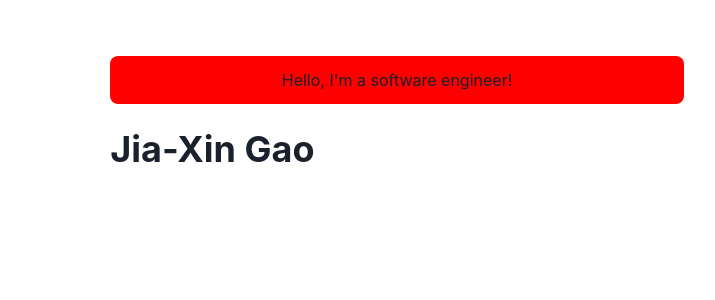
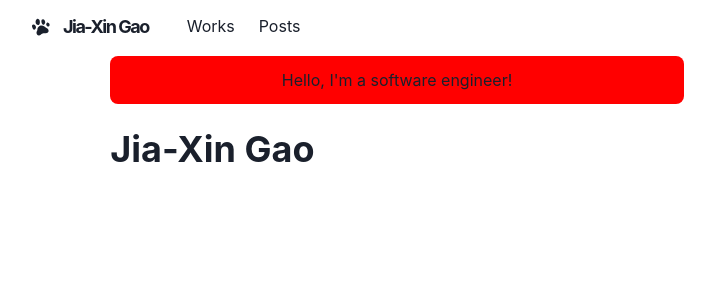
Before and after one commit to jx-gao/website, a Next.js app: page / in a window 1280 px wide. Shown: the top 300 px of the page, without its empty margins (243-958 px from the left). Built offline with nearby package versions, Linux system fonts and the light colour scheme.

Commit message:
Added navbar, logo, icons

```diff
--- /dev/null
+++ b/components/icons/footprint.js
@@ -0,0 +1,27 @@
+const FootprintIcon = props => {
+  return (
+    <svg
+      width={20}
+      height={20}
+      className="w-5 inline-block transition-transform group-hover:rotate-[20deg]"
+      viewBox="0 0 40 40"
+      fill="currentColor"
+      {...props}
+    >
+      <g transform="matrix(1.07541,0,0,1.1001,-1.05651,-0.978215)">
+        <path
+          fill="currentColor"
+          d="M13.319,4.13C13.319,4.13 10.313,4.08 9.501,9.535C9.133,13.546 12.568,15.516 14.12,15.497C15.556,15.495 17.638,14.151 17.486,9.765C17.334,5.38 14.98,4.15 13.319,4.13"
+        />
+      </g>
+      <path d="M3.12,15.575C2.626,16.02 0.637,18.024 3.508,22.915C6.379,27.806 8.628,23.888 8.923,23.455C9.218,23.021 11.41,20.306 8.664,16.924C5.918,13.543 3.12,15.575 3.12,15.575Z" />
+      <g transform="matrix(1.00722,0,0,0.981856,-0.205441,0.281328)">
+        <path d="M24.03,4.13C22.048,4.309 20.472,5.325 20.922,9.814C21.373,14.304 24.4,15.613 25.402,15.499C26.404,15.385 28.84,12.521 28.427,9.814C28.013,7.107 26.837,4.296 24.03,4.13Z" />
+      </g>
+      <path d="M32.114,11.35C32.114,11.35 29.196,13.155 30.864,16.589C32.532,20.023 34.677,19.25 36,18.588C37.322,17.927 38.02,14.778 35.931,12.665C33.843,10.551 32.114,11.35 32.114,11.35Z" />
+      <path d="M19.212,17.136C19.212,17.136 12.651,19.306 12.84,25.174C12.888,28.022 10.569,28.548 11.073,32.567C11.727,34.322 12.649,36.92 15.89,36.85C19.131,36.781 19.603,34.354 23.377,32.97C27.151,31.586 31.009,33.828 33.802,31.213C36.596,28.598 35.188,24.468 31.876,22.731C28.564,20.995 24.793,16.327 19.212,17.136Z" />
+    </svg>
+  )
+}
+
+export default FootprintIcon
--- a/components/layouts/main.js
+++ b/components/layouts/main.js
@@ -1,4 +1,5 @@
 import Head from 'next/head'
+import Navbar from '../navbar.js'
 import { Box, Container } from '@chakra-ui/react'
 
 const Main = ({ children, router }) => {
@@ -8,6 +9,9 @@ const Main = ({ children, router }) => {
         <meta name="viewport" content="width=device-width, initial-scale=1" />
         <title> Jia-Xin Gao - Homepage</title>
       </Head>
+
+      <Navbar path={router.asPath} />
+
       <Container maxW="container.md" pt={14}>
         {children}
       </Container>
--- /dev/null
+++ b/components/logo.js
@@ -0,0 +1,43 @@
+import Link from 'next/link'
+import { Text, useColorModeValue } from '@chakra-ui/react'
+import FootprintIcon from './icons/footprint'
+import styled from '@emotion/styled'
+
+const LogoBox = styled.span`
+  font-weight: bold;
+  font-size: 18px;
+  display: inline-flex;
+  align-items: center;
+  height: 30px;
+  line-height: 20px;
+  padding: 10px;
+
+  > svg {
+    transition: 200ms ease;
+  }
+
+  &:hover > svg {
+    transform: rotate(20deg);
+  }
+`
+
+const Logo = () => {
+
+  return (
+    <Link href="/">
+      <LogoBox>
+        <FootprintIcon />
+        <Text
+          color={useColorModeValue('gray.800', 'whiteAlpha.900')}
+          fontFamily='M PLUS Rounded 1c'
+          fontWeight="bold"
+          ml={3}
+        >
+          Jia-Xin Gao
+        </Text>
+      </LogoBox>
+    </Link>
+  )
+}
+
+export default Logo
--- /dev/null
+++ b/components/navbar.js
@@ -0,0 +1,99 @@
+import Logo from './logo.js'
+import NextLink from 'next/link'
+import {
+  Container,
+  Box,
+  Link,
+  Stack,
+  Heading,
+  Flex,
+  Menu,
+  MenuItem,
+  MenuList,
+  MenuButton,
+  IconButton,
+  useColorModeValue
+} from '@chakra-ui/react'
+import { HamburgerIcon } from '@chakra-ui/icons'
+
+const LinkItem = ({ href, path, children }) => {
+  const active = path === href
+  const inactiveColor = useColorModeValue('gray.800', 'whiteAlpha.900')
+  return (
+    <NextLink href={href}>
+      <Link
+        p={2}
+        bg={active ? 'grassTeal' : undefined}
+        color={active ? '#202023' : inactiveColor}
+      >
+        {children}
+      </Link>
+    </NextLink>
+  )
+}
+
+const Navbar = props => {
+  const { path } = props
+
+  return (
+    <Box
+      position="fixed"
+      as="nav"
+      w="100%"
+      bg={useColorModeValue('#ffffff40', '#20202380')}
+      style={{ backdropFilter: 'blur(10px)' }}
+      zIndex={1}
+      {...props}
+    >
+      <Container
+        display="flex"
+        p={2}
+        maxW="container.md"
+        wrap="wrap"
+        align="center"
+        justify="space-between"
+      >
+        <Flex align="center" mr={5}>
+          <Heading as="h1" size="lg" letterSpacing={'tighter'}>
+            <Logo />
+          </Heading>
+        </Flex>
+        <Stack
+          direction={{ base: 'column', md: 'row' }}
+          display={{ base: 'none', md: 'flex' }}
+          width={{ base: 'full', md: 'auto' }}
+          alignItems="center"
+          flexGrow={1}
+          mt={{ base: 4, nmd: 0 }}
+        >
+          <LinkItem href="/works" path={path}>
+            Works
+          </LinkItem>
+          <LinkItem href="/post" path={path}>
+            Posts
+          </LinkItem>
+        </Stack>
+        <Box flex={1} align="right">
+          <Box ml={2} display={{base: 'inline-block', md:'none'}}>
+            <Menu>
+              <MenuButton as={IconButton} icon={<HamburgerIcon />} variant="outline" aria-label="Options" />
+              <MenuList>
+                <NextLink href="/" passHref>
+                  <MenuItem as={Link}>About</MenuItem>
+                </NextLink>
+                <NextLink href="/works" passHref>
+                  <MenuItem as={Link}>Works</MenuItem>
+                </NextLink>
+                <NextLink href="/posts" passHref>
+                  <MenuItem as={Link}>Posts</MenuItem>
+                </NextLink>
+              </MenuList>
+            </Menu>
+          </Box>
+        </Box>
+      </Container>
+    </Box>
+  )
+}
+
+export default Navbar
--- a/package.json
+++ b/package.json
@@ -21,6 +21,7 @@
   },
   "homepage": "https://github.com/jx-gao/website#readme",
   "dependencies": {
+    "@chakra-ui/icons": "^2.0.19",
     "@chakra-ui/react": "^2.7.0",
     "@emotion/react": "^11.11.0",
     "@emotion/styled": "^11.11.0",
--- a/pages/index.js
+++ b/pages/index.js
@@ -6,7 +6,7 @@ const Page = () => {
       <Box borderRadius="lg" bg="red" p={3} mb={6} align="center">
         Hello, I&apos;m a software engineer!
       </Box>
-      <Box display={{md:'flex'}}>
+      <Box display={{ md: 'flex' }}>
         <Box flexGrow={1}>
           <Heading as="h2" variant="page-title">
             Jia-Xin Gao
```
Also changed, not shown: 1 other file (tests, documents, lock files or other folders).
